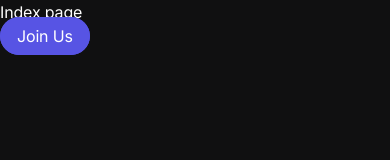
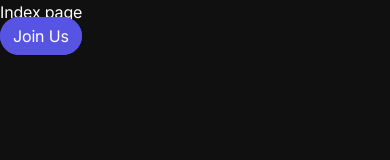
Before and after one commit to productdevbookcom/productdevbookcom, a Nuxt app: page / in a window 390 px wide. Shown: the top 160 px of the page. Built offline with nearby package versions, Linux system fonts and the light colour scheme.

Commit message:
fix: mobile responsive

```diff
--- a/components/Button.vue
+++ b/components/Button.vue
@@ -11,7 +11,7 @@ defineProps<ButtonProps>()
 
 <template>
   <a
-    :target="blank === true ? '_blank' : ''" :class="[priority === 'primary' ? 'primary-btn hover:bg-royalblue-500 hover:border-royalblue-500' : 'secondary-btn hover:bg-codgray-900']"
+    :target="blank === true ? '_blank' : ''" :class="[priority === 'primary' ? 'primary-btn hover:bg-royalblue-500 hover:border-royalblue-500 px-3 py-2 md:px-4 md:py-[10px]' : 'secondary-btn hover:bg-codgray-900 px-3 py-2 md:px-4 md:py-[10px]']"
     :href="link"
   >{{
     name }}</a>
@@ -19,11 +19,11 @@ defineProps<ButtonProps>()
 
 <style lang="postcss">
 .primary-btn {
-  @apply bg-royalblue-600 px-4 py-2 rounded-full border-royalblue-600 border text-white transition duration-300;
+  @apply bg-royalblue-600 rounded-full border-royalblue-600 border text-white transition duration-300;
 }
 
 .secondary-btn {
-  @apply bg-codgray-950 px-4 py-2 rounded-full border-codgray-900 border text-white transition duration-300;
+  @apply bg-codgray-950 rounded-full border-codgray-900 border text-white transition duration-300;
 
 }
 </style>
```
